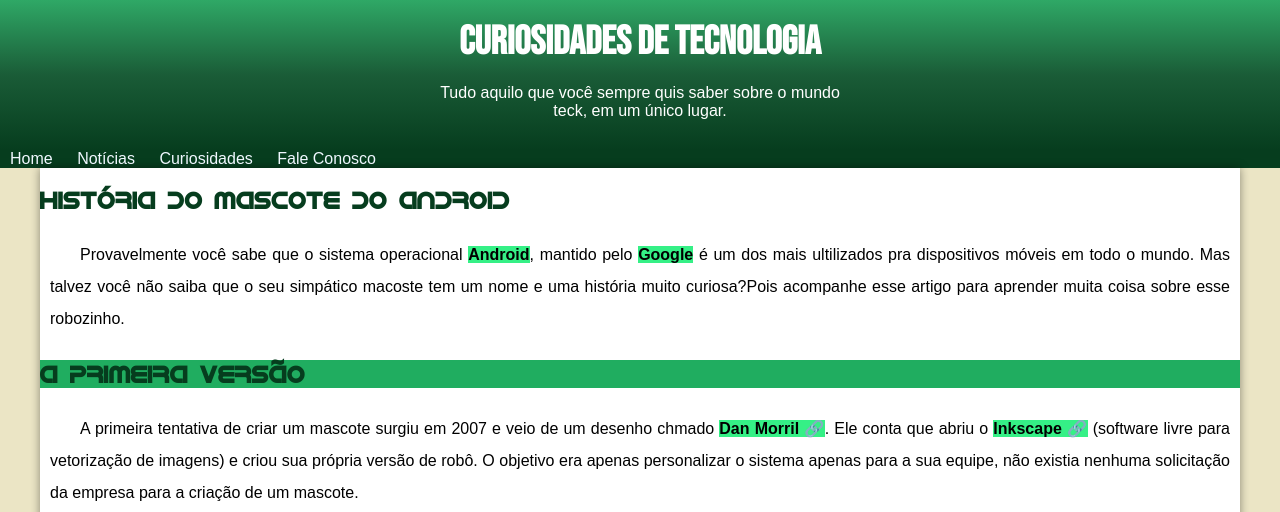
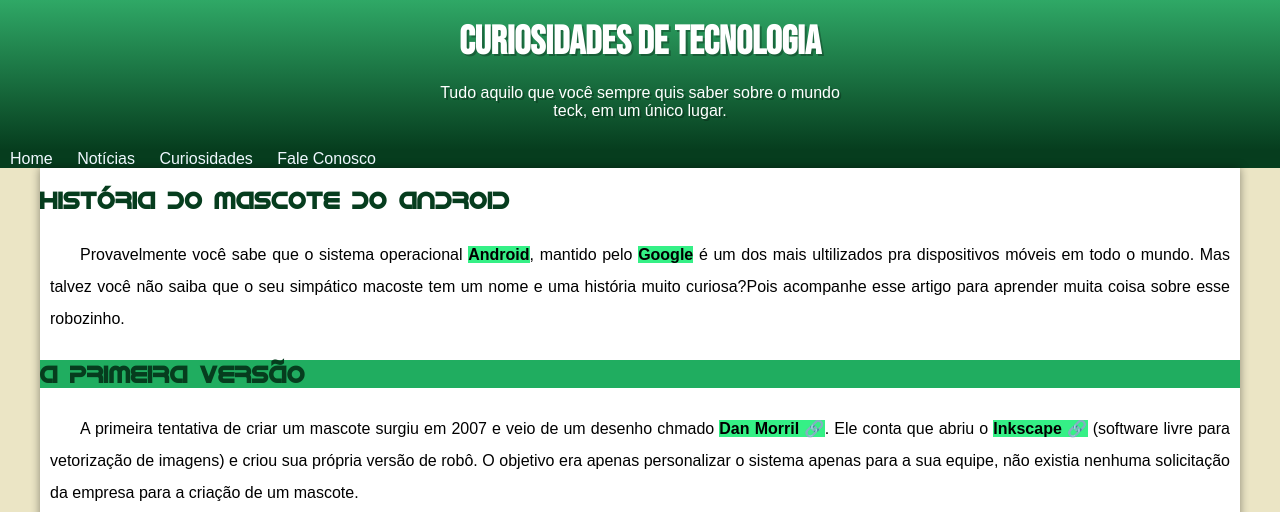
Before and after one commit to GHenriqueSantos/Projeto-Android, a plain HTML site: page index.html in a window 1280 px wide. Shown: the top 512 px of the page. Drawn offline with Linux system fonts and the light colour scheme.

Commit message:
Update style.css

```diff
--- a/style.css
+++ b/style.css
@@ -30,7 +30,7 @@ a.externo::after{
     content: '\00A0\1F517';
 }
 header{
-    background-image: linear-gradient(to bottom, #2FA866, #1A5C37,#063D1E);
+    background-image: linear-gradient(to bottom, var(--cor03), var(--cor05));
     height: 150px;
 }
 header > h1{
@@ -38,10 +38,12 @@ header > h1{
     color: white;
     font-family: var(--fonte-destaque);
     font-size: 40px;
+    text-shadow: 2px 2px 0px rgba(0, 0, 0, 0.267);
 }
 header > p{
     color: white;
     text-align: center;
+    text-shadow: 2px 2px 0px rgba(0, 0, 0, 0.267);
 }
 nav{
     background-color: var(--cor05);
```
